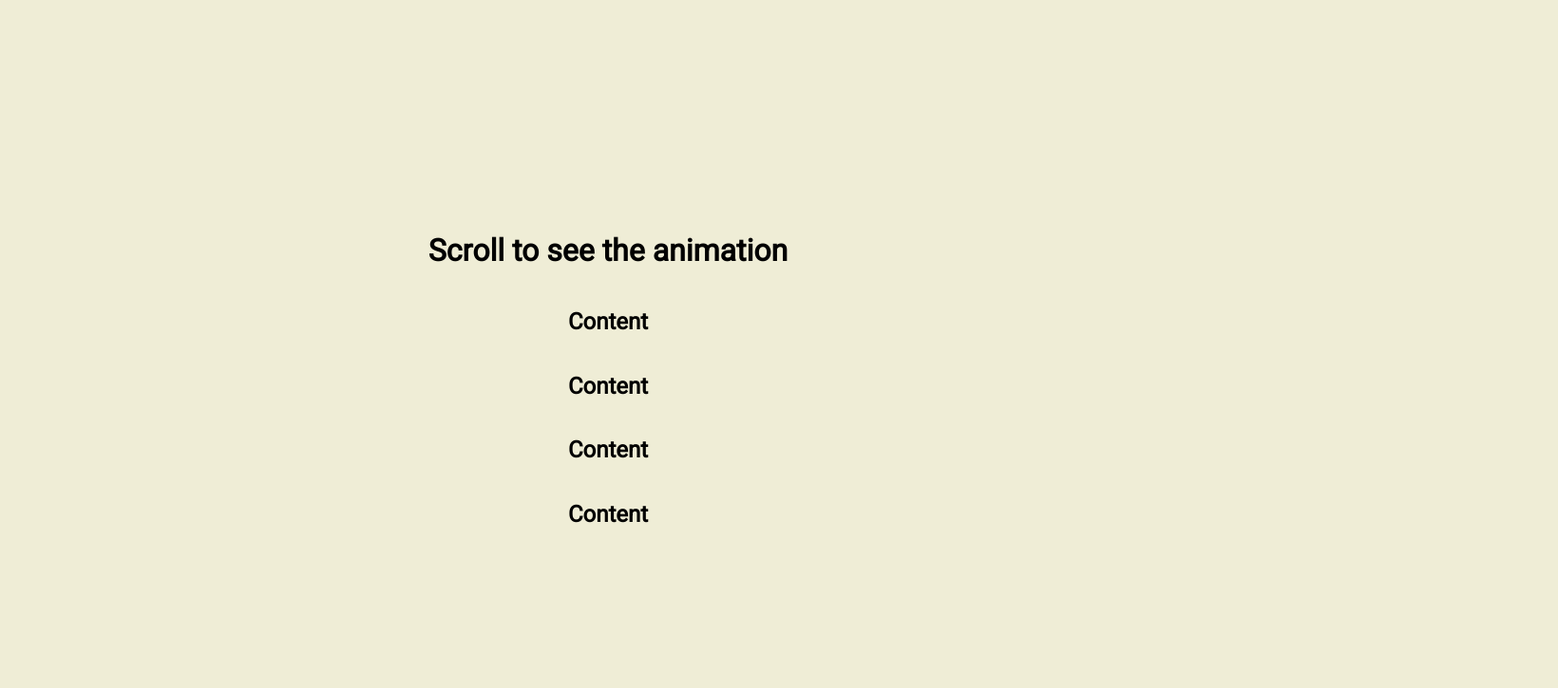
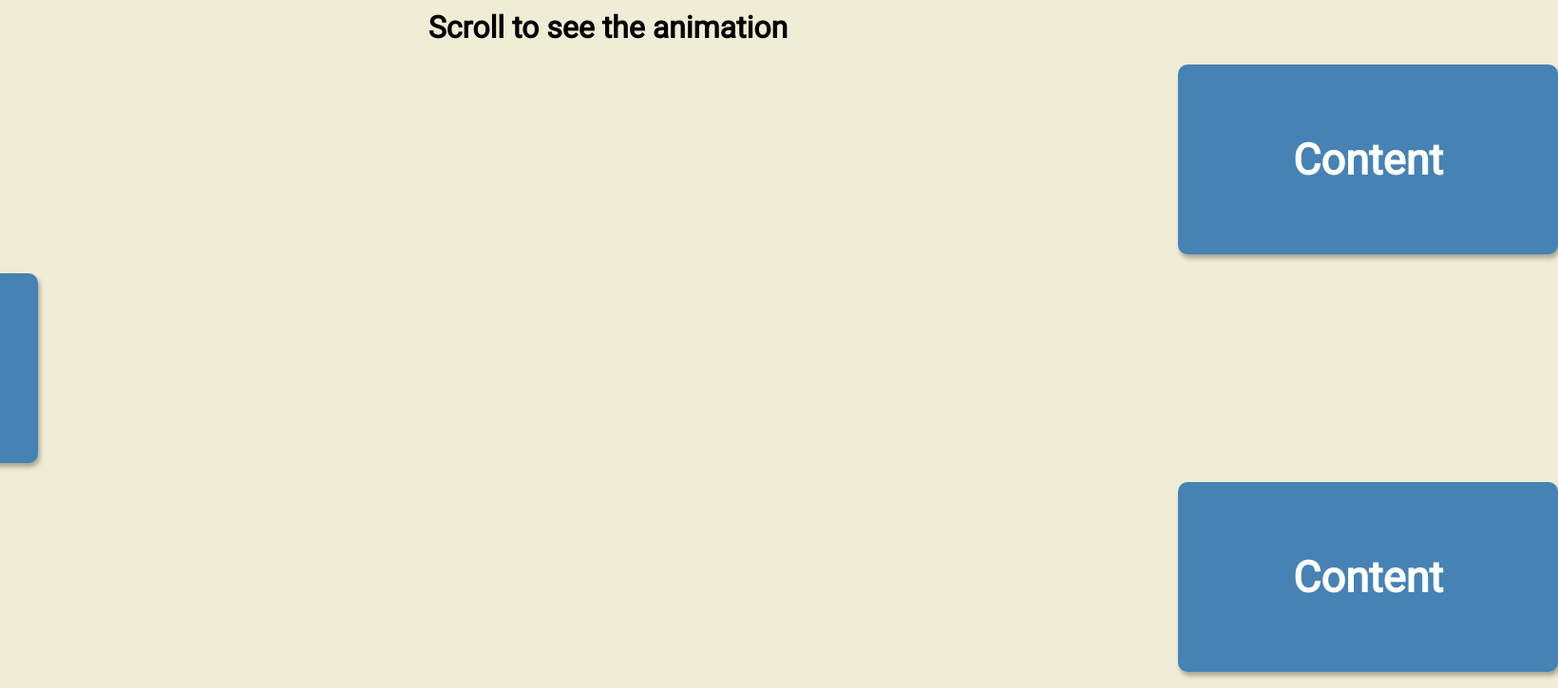
Before and after one commit to funamioh/scroll-animation, a plain HTML site: page index.html in a window 1280 px wide. Shown: the top 725 px of the page at 95% size, 1640 px wide, since content can reach past the window. Drawn offline with Linux system fonts and the light colour scheme.

Commit message:
Added box styles and transform

```diff
--- a/style.css
+++ b/style.css
@@ -10,49 +10,36 @@
   flex-direction: column;
   align-items: center;
   justify-content: center;
-  height: 100vh;
-  overflow: hidden;
   margin: 0;
 }
 
-.search {
-  position: relative;
-  height: 50px;
+h1 {
+  margin: 10px;
 }
 
-.search .input {
-  background-color: #fff;
-  border: 0;
-  border-radius: 3px;
-  font-size: 18px;
-  padding: 15px;
-  height: 50px;
-  width: 50px;
-  transition: width 0.3s ease;
+.box {
+  background: steelblue;
+  color: #fff;
+  display: flex;
+  align-items: center;
+  justify-content: center;
+  width: 400px;
+  height: 200px;
+  margin: 10px;
+  border-radius: 10px;
+  box-shadow: 2px 4px 5px rgba(0, 0, 0, 0.3);
+  transform: translateX(200%);
+  transition: transform 0.4s ease;
 }
 
-.btn {
-  background-color: #fff;
-  border: 0;
-  border-radius: 0 3px 3px 0;
-  cursor: pointer;
-  font-size: 24px;
-  position: absolute;
-  top: 0;
-  left: 0;
-  height: 50px;
-  width: 50px;
-  transition: transform 0.3s ease;
-}
-.btn:focus,
-.input:focus {
-  outline: none;
+.box:nth-of-type(even) {
+  transform: translateX(-200%);
 }
 
-.search.active .input {
-  width: 200px;
+.box.show {
+  transform: translateX(0);
 }
 
-.search.active .btn {
-  transform: translateX(198px);
+.box h2 {
+  font-size: 45px;
 }
```
